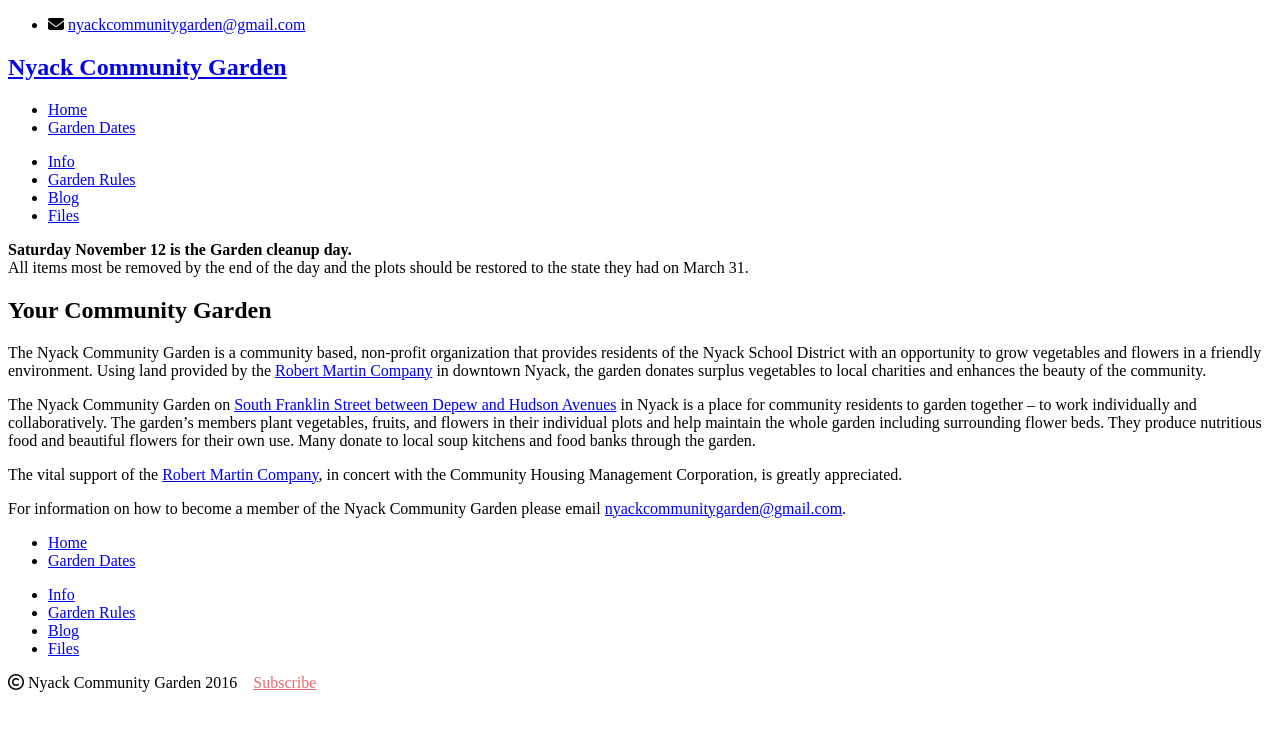
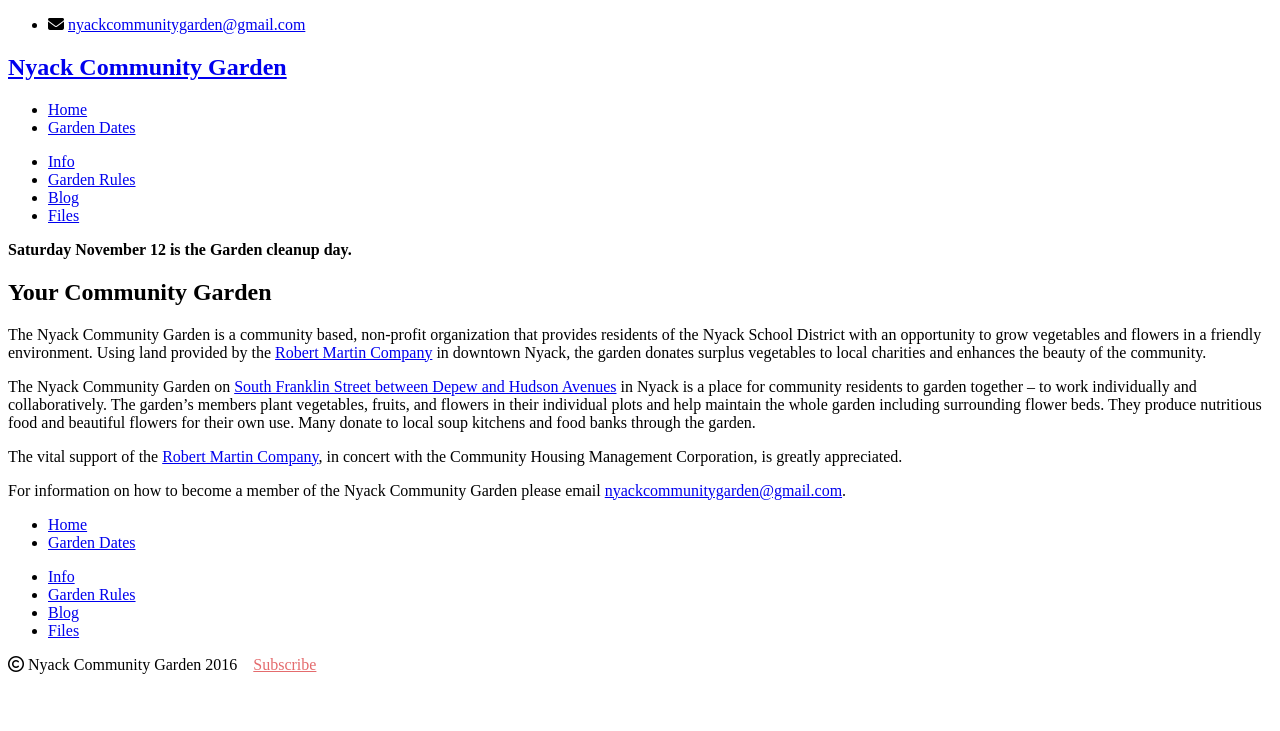
Before and after one commit to bosborne/nyackcommunitygarden, a Jekyll site: the page built from index.html, in a window 1280 px wide. Shown: the top 731 px of the page. Built offline with Jekyll 4.4.1, drawn with Linux system fonts in a browser that asks for light colours; nearby versions of some CDN libraries; library files that are not in the unit come from our copies.

Commit message:
Change date

```diff
--- a/_layouts/default.html
+++ b/_layouts/default.html
@@ -42,7 +42,6 @@
         Saturday November 12 is the Garden cleanup day.
         </b>
         <br>
-All items most be removed by the end of the day and the plots should be restored to the state they had on March 31.
         </div>
     		{{ content }}
     	</div>
```
